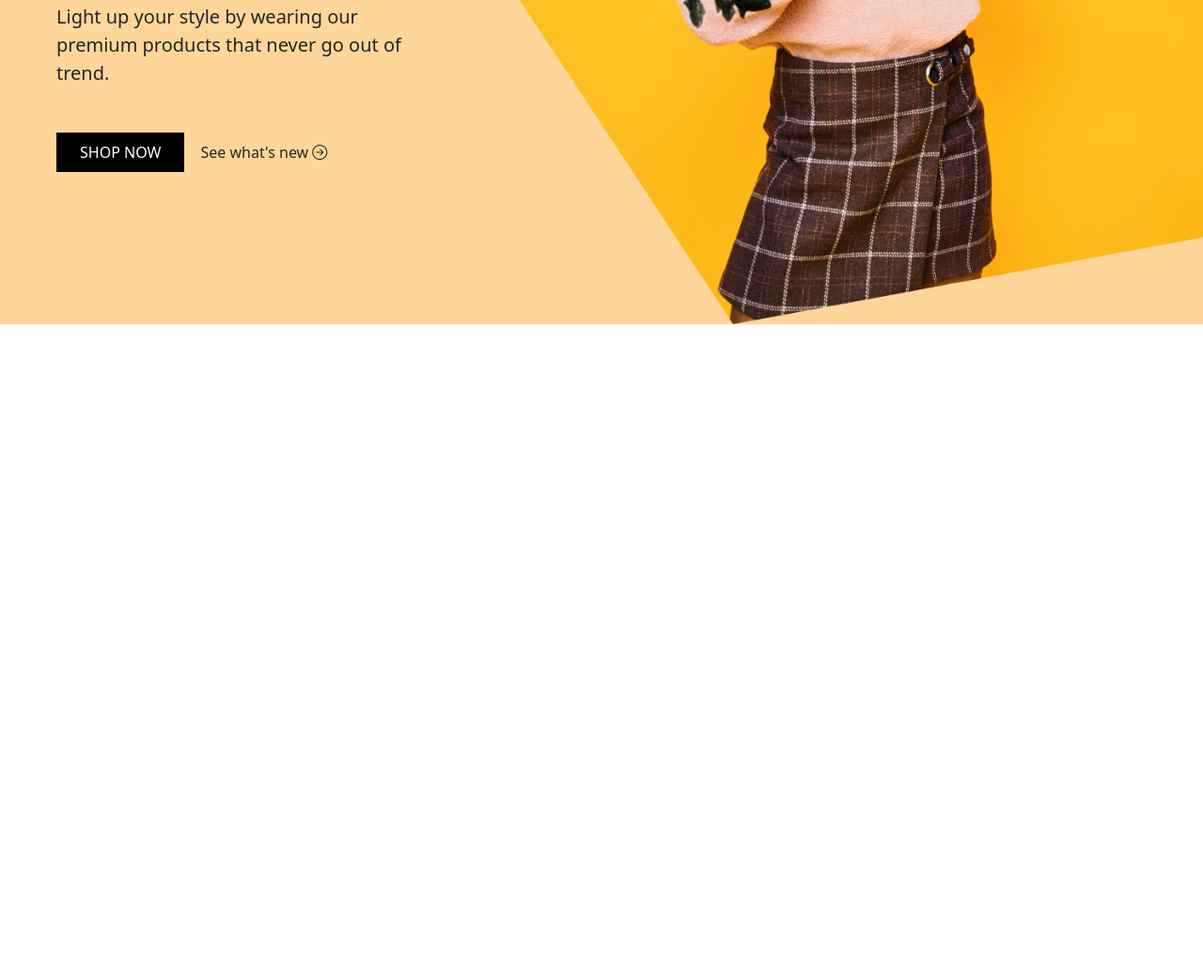
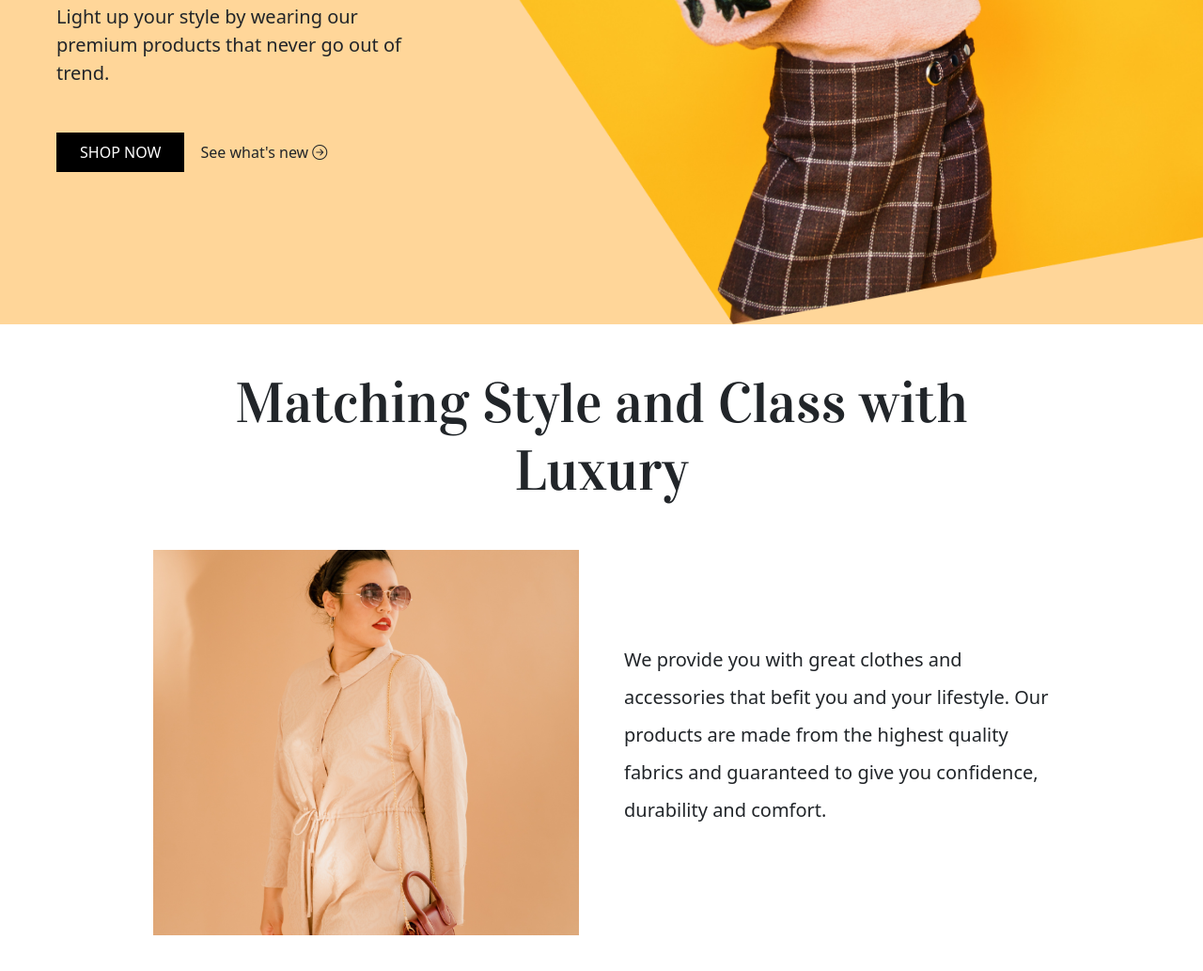
Before and after one commit to asurazur/HoneyLight, a plain HTML site: page index.html in a window 1280 px wide. Shown: the part 455-1488 px from the top of the page at 94% size. Before the commit the page ends 800 px from the top, so only its background shows below. Drawn offline with nearby package versions, Linux system fonts and the light colour scheme.

Commit message:
Featured Image

```diff
--- a/index.html
+++ b/index.html
@@ -51,5 +51,27 @@
           </div>
         </div>
     </div>
+    <!-- Second Section-->
+    <div>
+      <div class="row my-5">
+        <div class="col-9 mx-auto">
+          <h2 class="heading2 text-center mb-5">Matching Style and Class with Luxury</h2>
+          <div class="row gx-5">
+            <div class="col featured">
+              <img src="./img/img2.png" alt="Section-2-Image">
+            </div>
+            <div class="col fs-5 lh-lg my-auto">
+              <p>
+                We provide you with great clothes and
+                accessories that befit you and your lifestyle. Our
+                products are made from the highest quality fabrics
+                and guaranteed to give you confidence, durability
+                and comfort.
+              </p>
+            </div>
+          </div>
+        </div>
+      </div>
+    </div>
 </body>
 </html>
--- a/myStyle.css
+++ b/myStyle.css
@@ -24,7 +24,20 @@ h1, h2, h3, h4, h5, h6 {
 .heading1{
     font-size: 80px;
 }
+.heading2{
+    font-size: 60px;
+}
 
 .text-yellow{
     color:#ED8E00;
 }
+
+.featured{
+    height: 410px;
+}
+
+.featured img{
+    width: 100%;
+    height: 100%;
+    object-fit: cover;
+}
```
